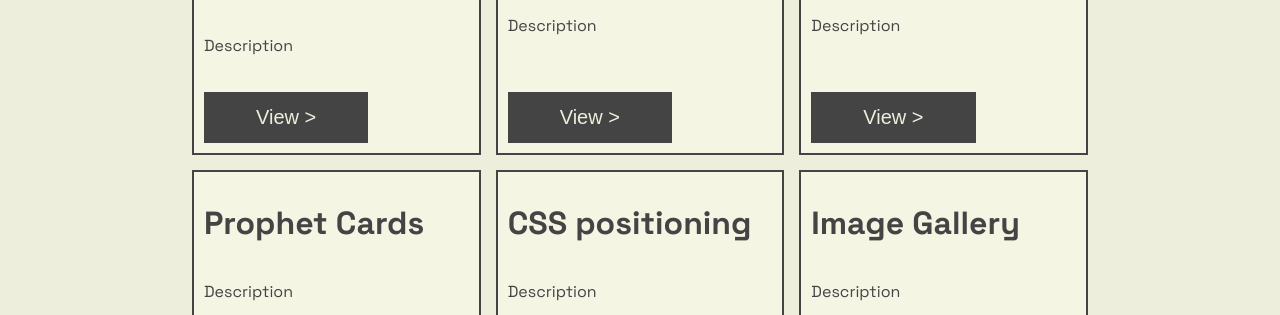
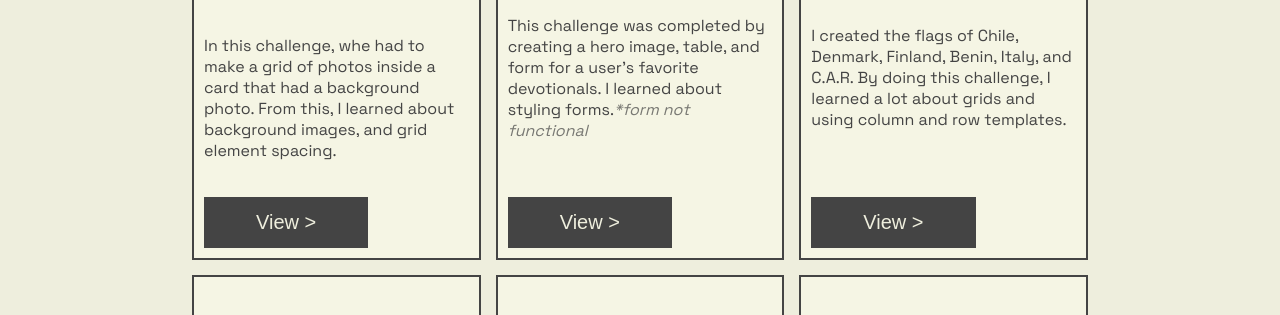
Before and after one commit to lifefountain855/wdd130, a plain HTML site: page ice.html in a window 1280 px wide. Shown: the part 620-935 px from the top of the page. Drawn offline with Linux system fonts and the light colour scheme.

Commit message:
portal - final (ice and style tweaks)

```diff
--- a/ice.html
+++ b/ice.html
@@ -25,37 +25,37 @@
         <div class="grid-cols-3">
             <div class="card space-between">
                 <h1>Apostles Spotlight</h1>
-                <p>Description</p>
+                <p>In this challenge, whe had to make a grid of photos inside a card that had a background photo. From this, I learned about background images, and grid element spacing.</p>
                 <a target="_blank" href="ice/apostle_spotlight/apostles.html"><button>View ></button></a>
             </div>
             <div class="card space-between">
                 <h1>Favorite Devo</h1>
-                <p>Description</p>
+                <p>This challenge was completed by creating a hero image, table, and form for a user's favorite devotionals. I learned about styling forms.<span class="italic o70">*form not functional</span></p>
                 <a target="_blank" href="ice/favorite_devo/favdevo.html"><button>View ></button></a>
             </div>
             <div class="card space-between">
                 <h1>Grid Flags</h1>
-                <p>Description</p>
+                <p>I created the flags of Chile, Denmark, Finland, Benin, Italy, and C.A.R. By doing this challenge, I learned a lot about grids and using column and row templates.</p>
                 <a target="_blank" href="ice/grid_flags/flags.html"><button>View ></button></a>
             </div>
             <div class="card space-between">
                 <h1>Prophet Cards</h1>
-                <p>Description</p>
+                <p>I made a card with a heading, subtitle, image, and list. I learned about positioning and flexbox from this challenge.</p>
                 <a target="_blank" href="ice/prophet_cards/oaks.html"><button>View ></button></a>
             </div>
             <div class="card space-between">
                 <h1>CSS positioning</h1>
-                <p>Description</p>
+                <p>This positioning really challenged my knowledge and abilities when it came to different positioning orientations, including grid and flexbox.</p>
                 <a target="_blank" href="ice/positioning/positioning.html"><button>View ></button></a>
             </div>
             <div class="card space-between">
                 <h1>Image Gallery</h1>
-                <p>Description</p>
+                <p>With this challenge, I learned about image compression and optimizing for website loading.</p>
                 <a target="_blank" href="ice/gallery/gallery.html"><button>View ></button></a>
             </div>
             <div class="card space-between">
                 <h1>Sign Up form</h1>
-                <p>Description</p>
+                <p>In this challenge, I expanded my skills of flexbox, layout, and sizing with images to accomplish a great looking intake form.</p>
                 <a target="_blank" href="ice/signup/signup.html"><button>View ></button></a>
             </div>
         </div>
--- a/styles/styles.css
+++ b/styles/styles.css
@@ -161,3 +161,9 @@ footer div{
     grid-template-columns: repeat(3,1fr);
     gap:15px;
 }
+.italic {
+    font-style: italic;
+}
+.o70 {
+    opacity: 70%;
+}
```
